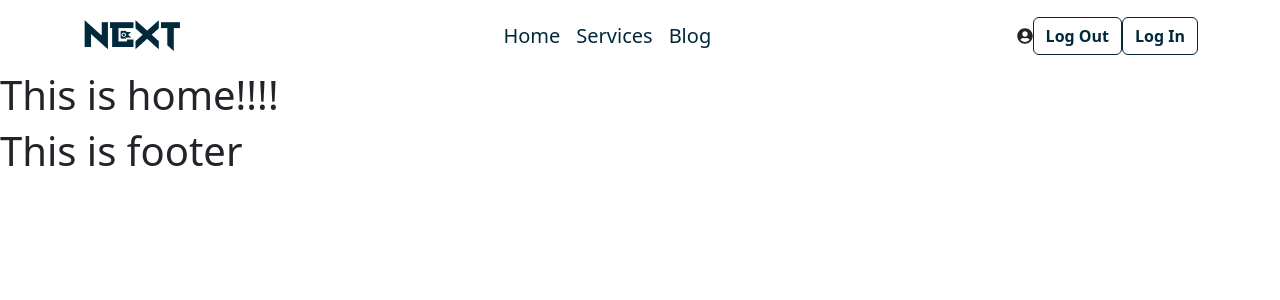
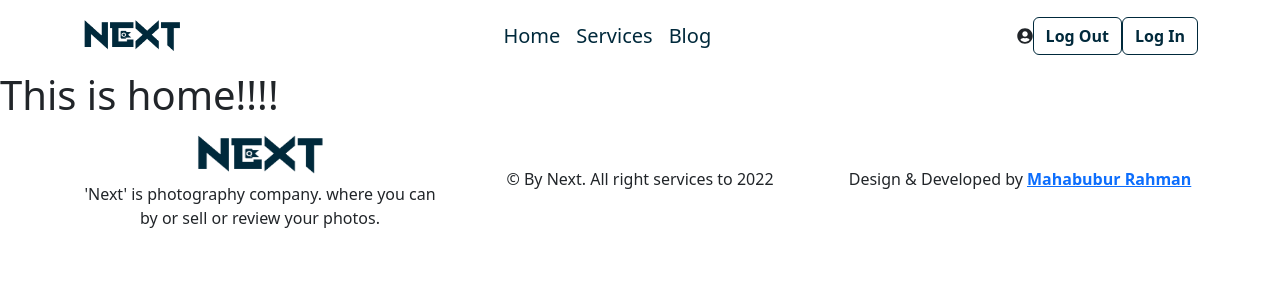
Before and after one commit to Mahabubur-Rahman-Mafi/next-photo, a React (Create React App) app: page / in a window 1280 px wide. Shown: the top 300 px of the page. Built offline with nearby package versions, Linux system fonts and the light colour scheme.

Commit message:
footer done

```diff
--- a/src/Pages/Shared/Footer.jsx
+++ b/src/Pages/Shared/Footer.jsx
@@ -1,11 +1,44 @@
-import React from 'react';
+import React from "react";
+import { Col, Container, Row } from "react-bootstrap";
+import logo from "../../Assets/logo-lg.png";
 
 const Footer = () => {
-    return (
-        <div>
-            <h1>This is footer</h1>
-        </div>
-    );
+  return (
+    <Container>
+      <Row className="text-center align-items-center">
+        <Col lg={4} md={6} sm={1}>
+          <img
+            src={logo}
+            width="130"
+            height="55"
+            className="d-inline-block align-top"
+            alt="React Bootstrap logo"
+          />
+          <p>
+            <span>'Next'</span> is photography company. where you can by or sell
+            or review your photos.
+          </p>
+        </Col>
+        <Col lg={4} md={6} sm={1} className="text-center">
+          <p>&copy; By Next. All right services to 2022</p>
+        </Col>
+        <Col lg={4} md={6} sm={1}>
+          <p>
+            Design & Developed by{" "}
+            <span>
+              {" "}
+              <a
+                target="_blank"
+                href="https://www.linkedin.com/in/mahabubdesign/"
+              >
+                <span className="fw-semibold">Mahabubur Rahman</span>
+              </a>
+            </span>
+          </p>
+        </Col>
+      </Row>
+    </Container>
+  );
 };
 
 export default Footer;
--- a/src/index.css
+++ b/src/index.css
@@ -3,10 +3,21 @@
 body {
   margin: 0;
   font-family: 'Poppins', sans-serif;
+  color: ;
   -webkit-font-smoothing: antialiased;
   -moz-osx-font-smoothing: grayscale;
 }
+h1,h2,h3,h4,h5,h6{
+  color: 00293b;
+  font-weight: 600;
 
+}
+p{
+  color: 006080;
+    font-size:16px ;
+    line-height: 24px;
+    font-weight: 400;
+}
 code {
   font-family: source-code-pro, Menlo, Monaco, Consolas, 'Courier New',
     monospace;
```
